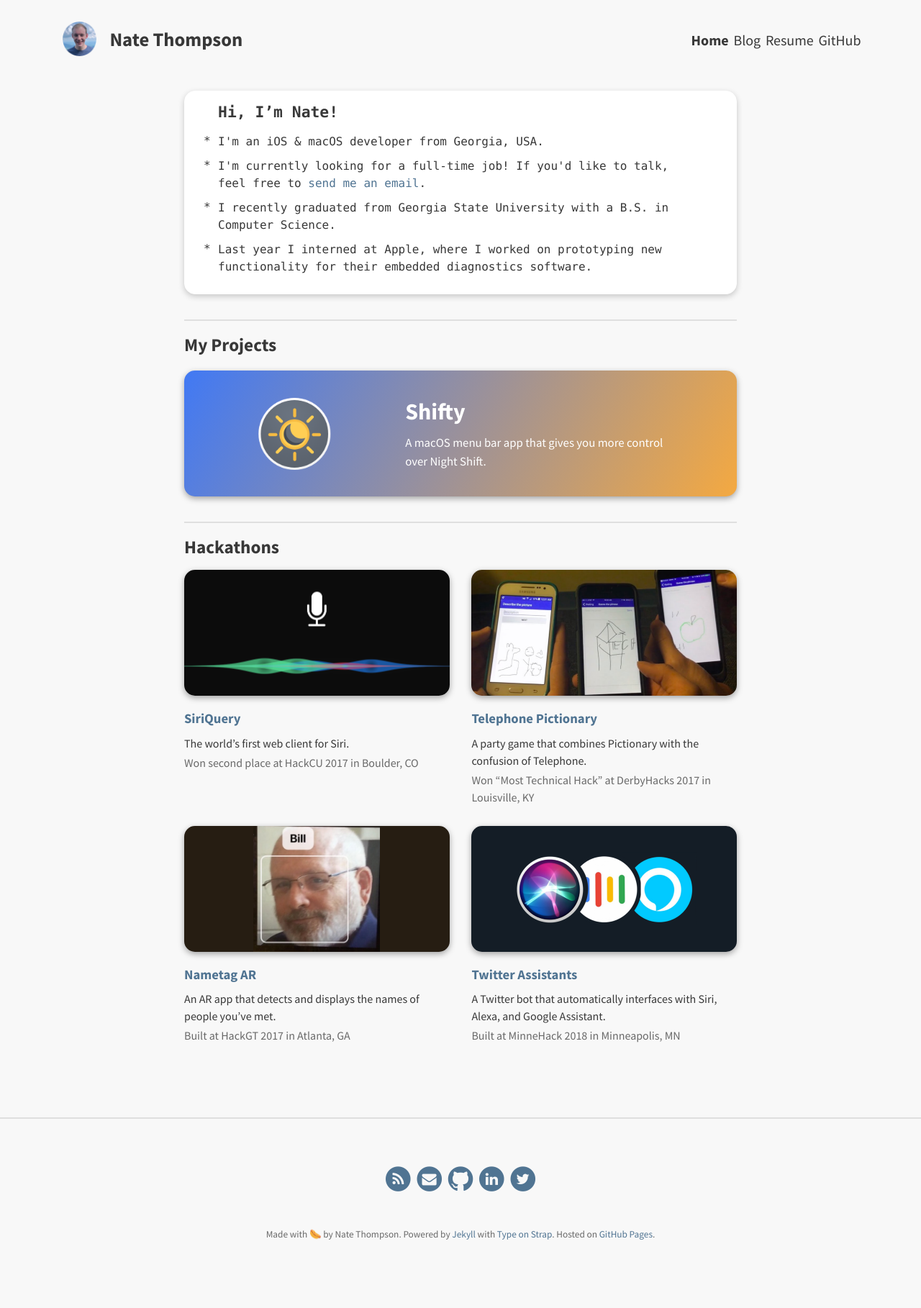
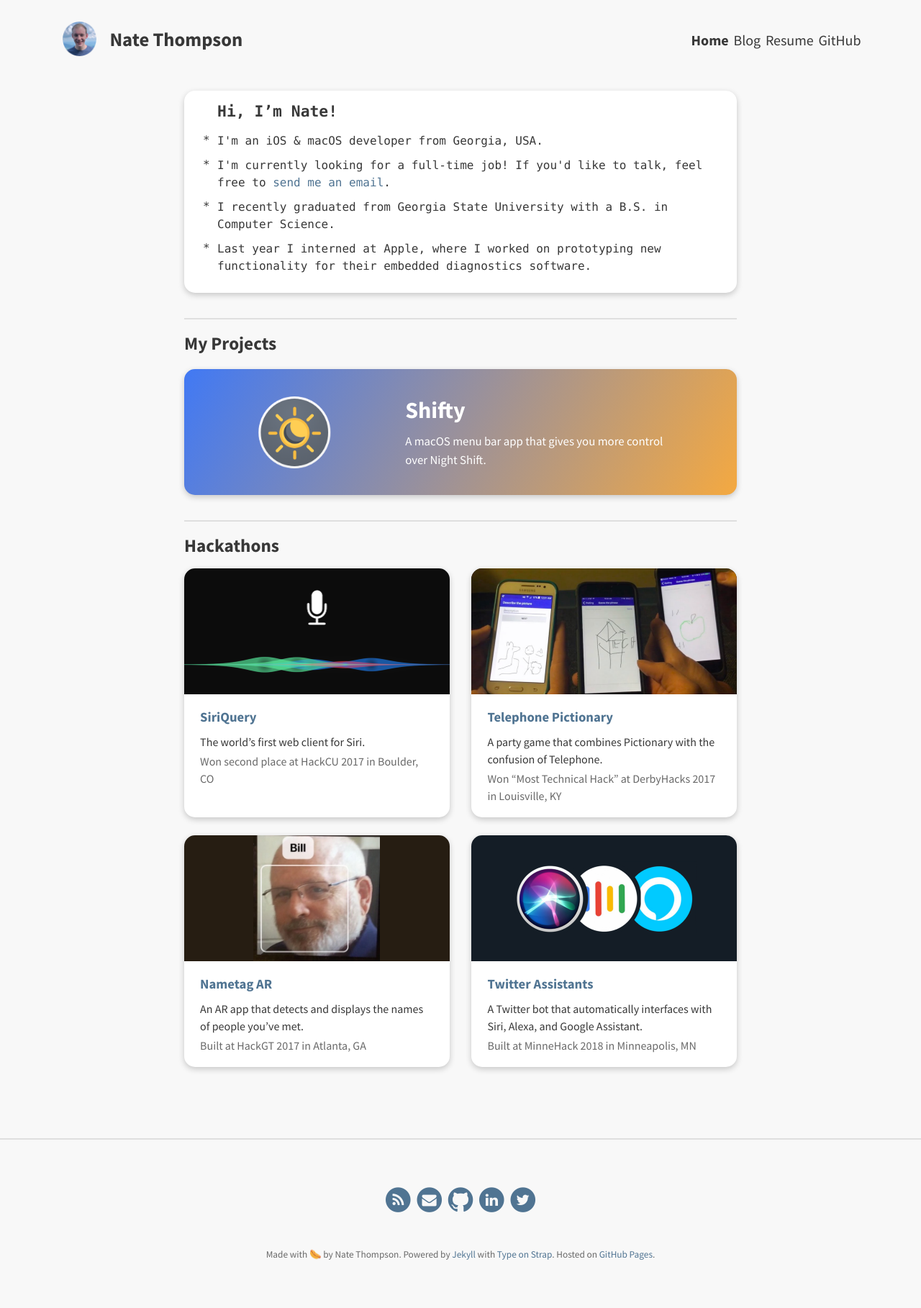
Before and after one commit to thompsonate/natethompson.io, a Jekyll site: the page built from index.html, in a window 1280 px wide. Shown: the whole page at 72% size. Built offline with Jekyll 4.4.1, drawn with Linux system fonts in a browser that asks for light colours; before the commit the page ends 1790 px from its top, so only the background shows below that.

Commit message:
use card style for home page content

```diff
--- a/_sass/layouts/_index.scss
+++ b/_sass/layouts/_index.scss
@@ -106,22 +106,26 @@ h1 {
 }
 
 
-.bio {
-  margin-bottom: 35px;
-  padding: 0 6%;
-  width: 100%;
-
+.card {
+  @media (prefers-color-scheme: dark) {
+    border-width: 1px;
+    border-style: solid;
+  }
   @include themed() {
     background-color: t($card-background-color);
     border-color: t($card-border-color);
   }
-  border-width: 1px;
-  border-style: solid;
 
   position: relative;
   box-shadow: 0 3px 8px $shadow-color;
   border-radius: 15px;
   overflow: hidden;
+}
+
+.bio {
+  margin-bottom: 35px;
+  padding: 0 6%;
+  width: 100%;
 
   @media (max-width: $break) {
     min-height: 175px;
@@ -183,18 +187,6 @@ hr {
   height: 175px;
   width: 100%;
   position: relative;
-  box-shadow: 0 3px 8px rgba(0,0,0,0.35);
-  border-radius: 15px;
-  overflow: hidden;
-
-  span {
-    position: absolute;
-    width: 100%;
-    height: 100%;
-    top: 0;
-    left: 0;
-    z-index: 1;
-  }
 
   .project-icon {
     height: 175px;
@@ -270,16 +262,18 @@ hr {
   .project-small {
     flex-basis: 48%;
     margin-top: 25px;
+    padding-bottom: 2%;
 
     div {
       height: 175px;
       width: 100%;
-      position: relative;
       background-position: center center;
       background-repeat: no-repeat;
       overflow: hidden;
-      border-radius: 15px;
-      box-shadow: 0 3px 8px rgba(0,0,0,0.35);
+    }
+
+    h2, p, a {
+      padding: 0 6%;
     }
 
     h2 {
@@ -296,15 +290,6 @@ hr {
       font-size: 14pt;
       @include themed() {
         color: t($link-color);
-      }
-
-      span {
-        position: absolute;
-        width:100%;
-        height:100%;
-        top:0;
-        left: 0;
-        z-index: 1;
       }
     }
 
--- a/index.html
+++ b/index.html
@@ -5,7 +5,7 @@ nav_title: Home
 nav_order: 1
 ---
 <article>
-  <section class="bio">
+  <section class="bio card">
     <h1>Hi, I’m Nate!</h1>
     <ul>
       <li>I'm an iOS & macOS developer from Georgia, USA.</li>
@@ -21,7 +21,7 @@ nav_order: 1
     <ul>
       {% assign projects = site.data.projects.large %}
       {% for project in projects %}
-      <li class="project-large" style="
+      <li class="project-large card" style="
       color: {{ project.text_color }};
       background-color: {{ project.image.background_color }};
       {% if project.image.generate %}
@@ -38,7 +38,6 @@ nav_order: 1
             <p>{{ project.tagline }}</p>
           </div>
         </div>
-        <a aria-hidden="true" href="{{ project.link }}" tabindex="-1"><span></span></a>
       </div>
     </li>
     {% endfor %}
@@ -52,19 +51,18 @@ nav_order: 1
 
     {% assign projects = site.data.projects.hackathons %}
     {% for project in projects %}
-    <li class="project-small">
+    <li class="project-small card">
       <div role="img" alt="{{ project.image.alt }}" style="
       background-image: url('{{ site.baseurl }}{{ project.image.url }}');
       background-size: auto 200px;
       background-color: {{ project.image.background_color }}
       ">
-      <a href="{{ project.link }}" title="View on Devpost" tabindex="-1"><span></span></a>
     </div>
     <h2><a href="{{ project.link }}">{{ project.name }}</a></h2>
     <p>{{ project.description.primary }}</p>
     <p>{{ project.description.secondary }}</p>
-  </li>
-  {% endfor %}
-</ul>
+    </li>
+    {% endfor %}
+  </ul>
 </section>
 </article>
```
Lines whose indentation alone changed are shown as unchanged.
